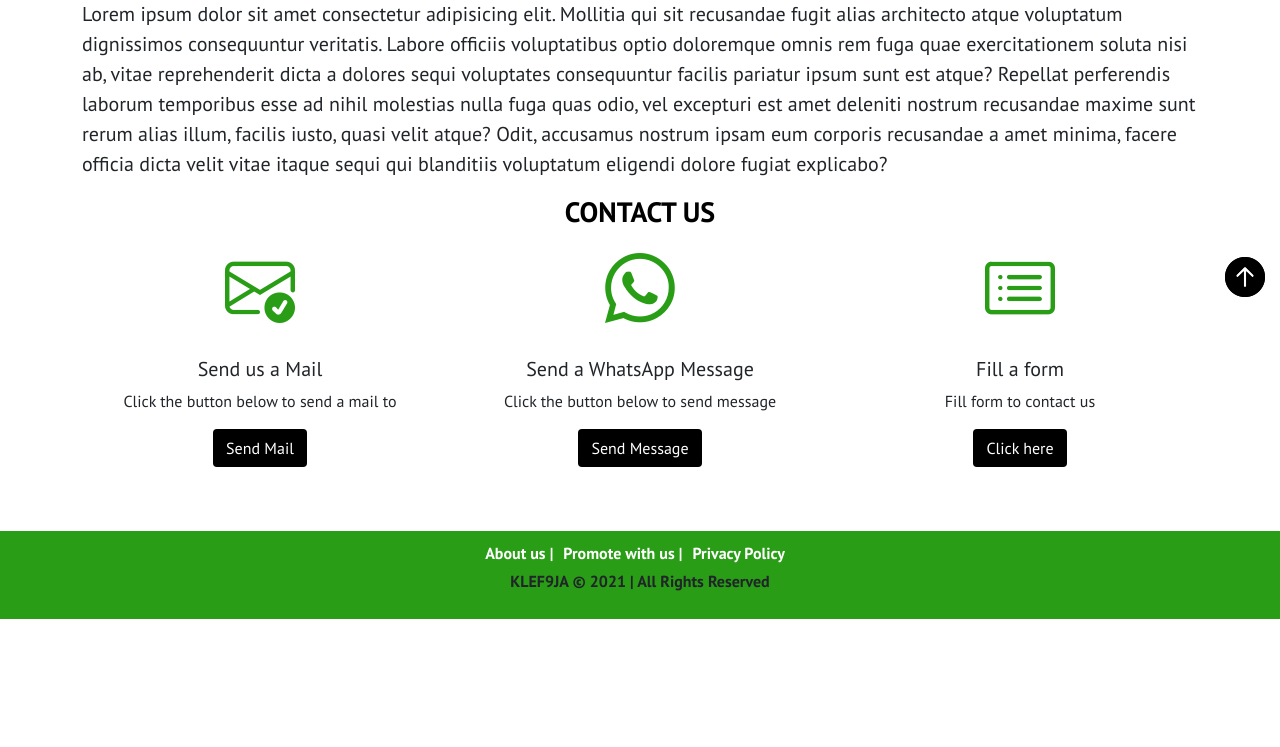
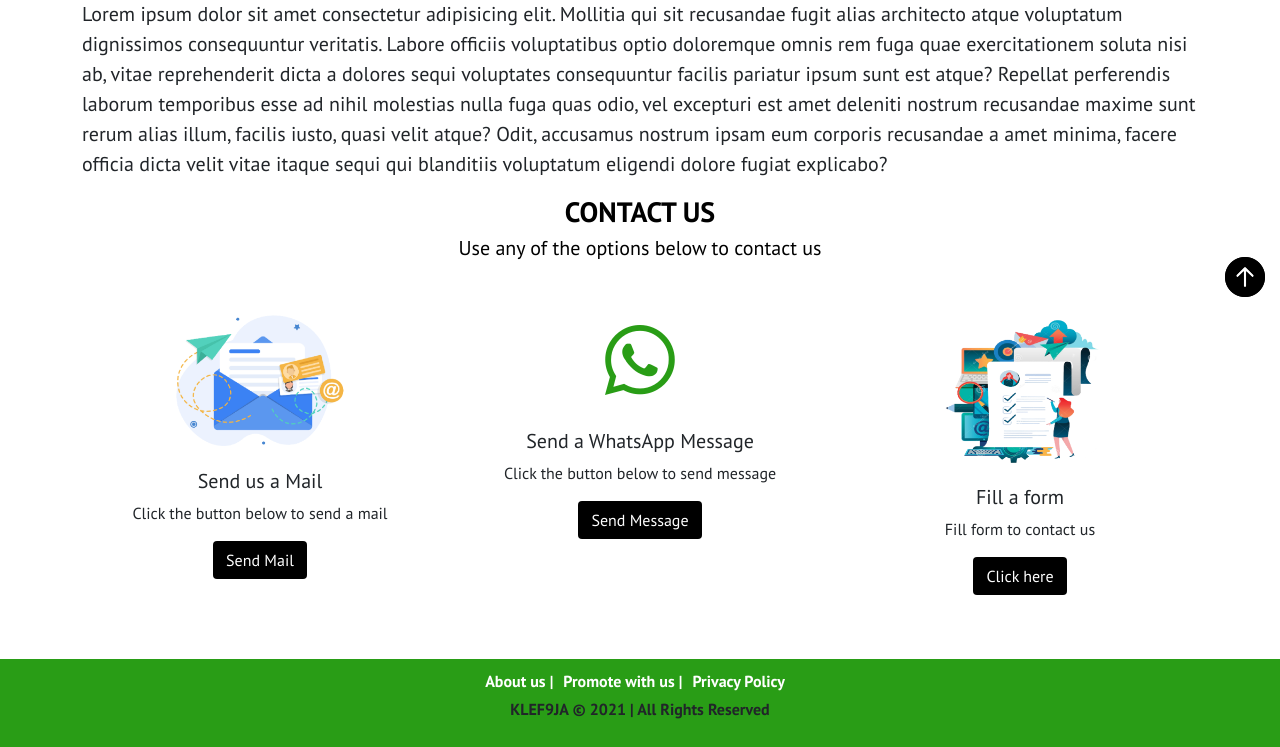
Before and after one commit to only1-adams/final-klef, a Django app: page /promotion/ in a window 1280 px wide. Shown: the part 493-1240 px from the top of the page. Before the commit the page ends 1112 px from the top, so only its background shows below. Run offline with Django 3.2, Linux system fonts and the light colour scheme; data comes from the database, SQL or seed files in the repository; parts of the project's set-up code (start-up, migrations or seed data) failed here and were passed over; some libraries are stand-ins or nearby versions.

Commit message:
promo issues

```diff
--- a/home/static/css/main.css
+++ b/home/static/css/main.css
@@ -429,6 +429,9 @@ iframe{
 .pie{
     border: none !important;
     outline: none !important;
+    display: grid;
+    justify-items: center;
+    align-items: center;
 }
 .pie i{
     font-size: 70px;
--- a/home/templates/about.html
+++ b/home/templates/about.html
@@ -38,3 +38,4 @@
         </div>
     {% endblock content %}
 </div>
+{% block footer %}{% include 'footer.html' %}{% endblock footer %}
--- a/home/templates/promote.html
+++ b/home/templates/promote.html
@@ -29,17 +29,19 @@
             <h3 class="fw-bold  text-success why">WHY YOU SHOULD WORK WITH US</h3>
             <p class="notepro">Lorem ipsum dolor sit amet consectetur adipisicing elit. Mollitia qui sit recusandae fugit alias architecto atque voluptatum dignissimos consequuntur veritatis. Labore officiis voluptatibus optio doloremque omnis rem fuga quae exercitationem soluta nisi ab, vitae reprehenderit dicta a dolores sequi voluptates consequuntur facilis pariatur ipsum sunt est atque? Repellat perferendis laborum temporibus esse ad nihil molestias nulla fuga quas odio, vel excepturi est amet deleniti nostrum recusandae maxime sunt rerum alias illum, facilis iusto, quasi velit atque? Odit, accusamus nostrum ipsam eum corporis recusandae a amet minima, facere officia dicta velit vitae itaque sequi qui blanditiis voluptatum eligendi dolore fugiat explicabo?</p>
             <h3 class="fw-bold text-center  text-success why">CONTACT US</h3>
+            <h5 class="text-center  text-success why mb-5">Use any of the options below to contact us</h5>
+
 
             <div class="row">
                 <div class="col-lg-4">
                     <div class="card text-center pie">
-                        <i class="bi bi-envelope-check card-img-top"></i>
+                        <img src="{% static '' %}images/Mail Image.png" alt="" class="card-img-top w-50 d-block img-fluid">
                         <div class="card-body">
                             <h5 class="card-title">
                                 Send us a Mail
                             </h5>
                             <p class="card-text">
-                                Click the button below to send a mail to
+                                Click the button below to send a mail
                             </p>
                             <a href="mailto:" class="btn sendmail"> Send Mail</a>
                         </div>
@@ -61,7 +63,7 @@
                 </div>
                 <div class="col-lg-4">
                     <div class="card text-center pie">
-                        <i class="bi bi-card-list card-img-top"></i>
+                        <img src="{% static '' %}images/form image.png" alt="" class="card-img-top w-50 d-block img-fluid">
                         <div class="card-body">
                             <h5 class="card-title">
                                 Fill a form
```
Also changed, not shown: home/static/images/Mail Image.png (added), home/static/images/form image.png (added).
